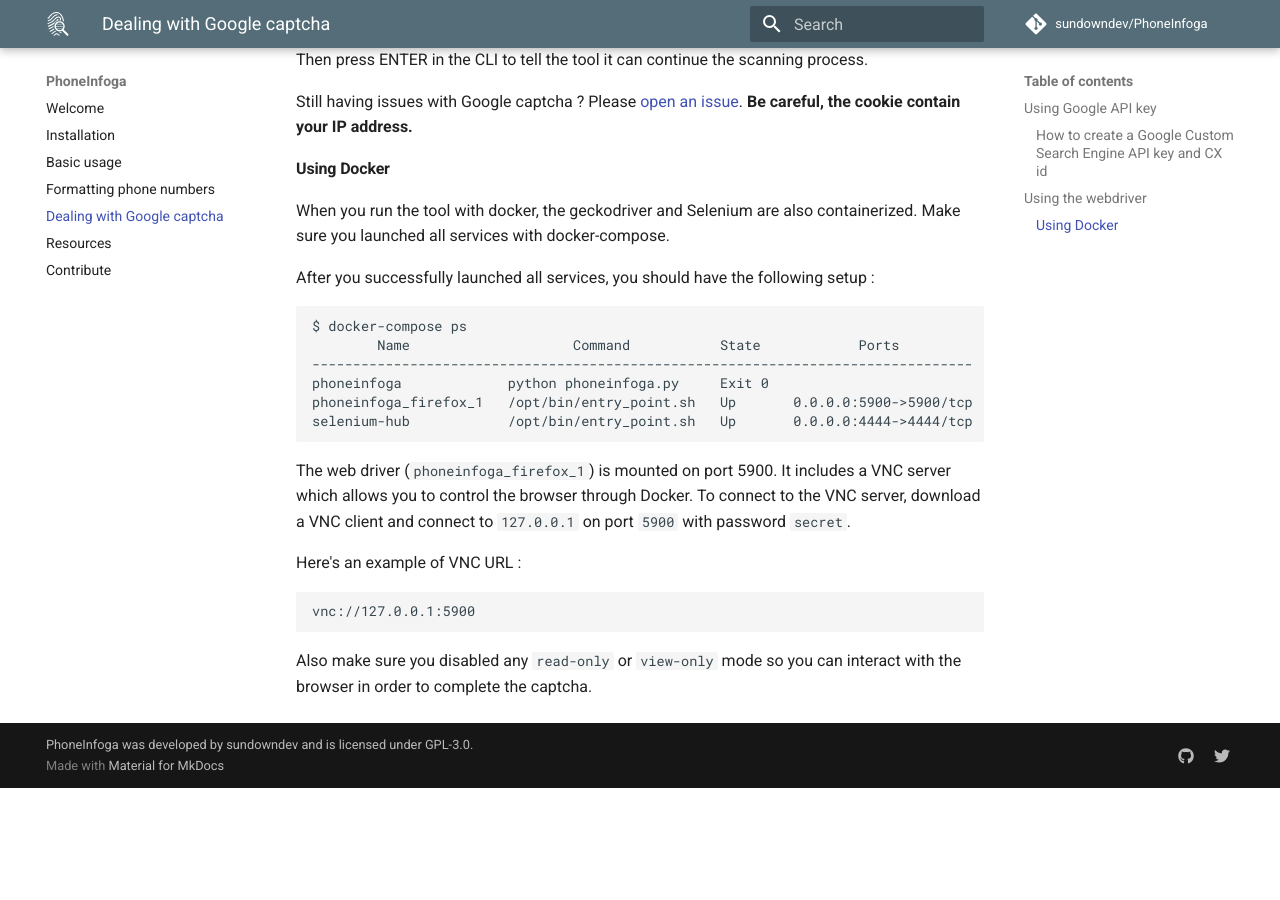
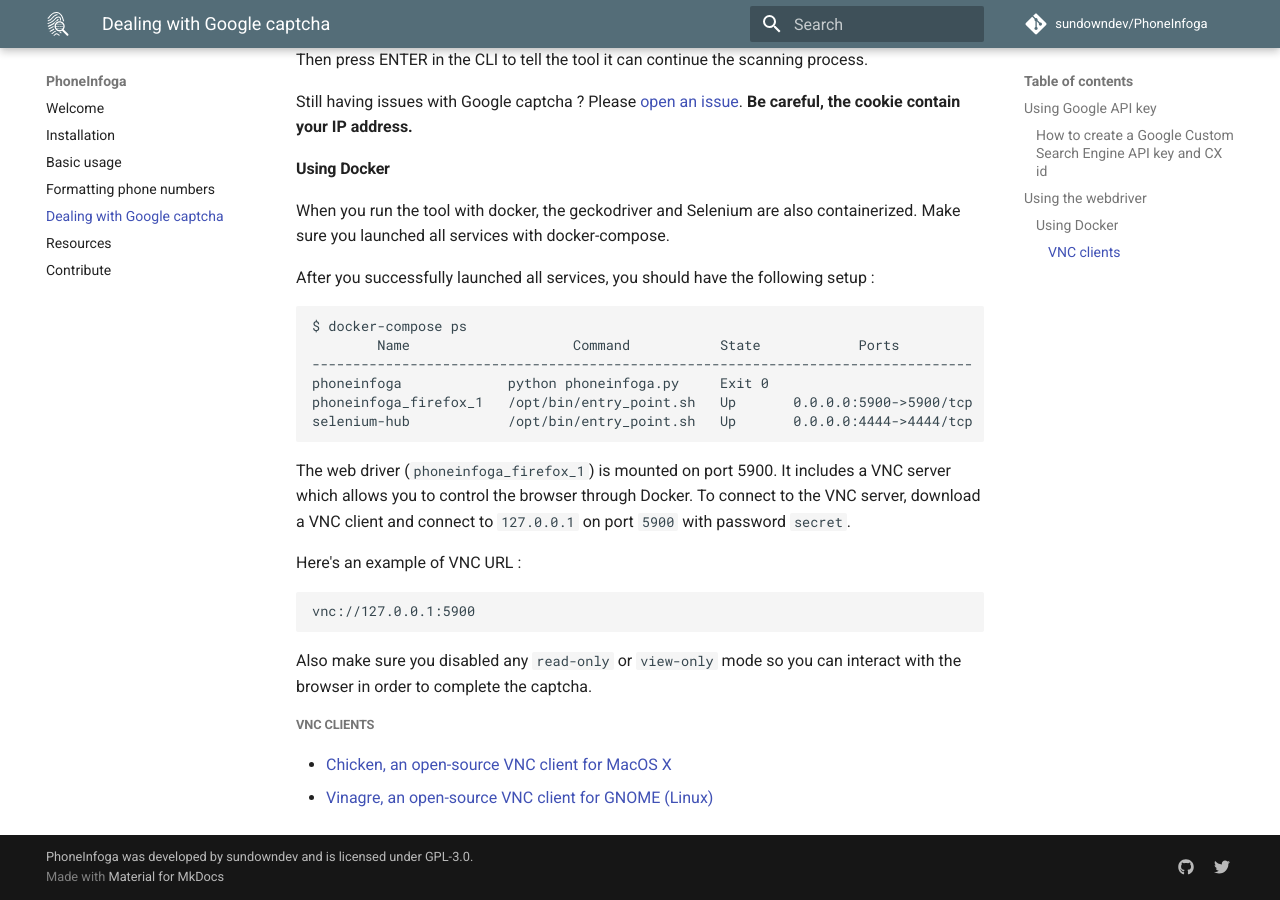
Before and after one commit to sundowndev/phoneinfoga, an MkDocs documentation site: the page built from docs/googlesearch.md, in a window 1280 px wide and 900 px high, scrolled down 1005 px. Built offline with MkDocs 1.6.1 and Material for MkDocs 9.7.7, drawn with Linux system fonts in a browser that asks for light colours; comment, search, counter and statistics services are not loaded; before the commit the page ends 1793 px from its top, so only the background shows below that.

Commit message:
docs: add vnc clients list

````diff
--- a/docs/googlesearch.md
+++ b/docs/googlesearch.md
@@ -55,3 +55,8 @@
 ```
 
 Also make sure you disabled any `read-only` or `view-only` mode so you can interact with the browser in order to complete the captcha.
+
+##### VNC clients
+
+- [Chicken, an open-source VNC client for MacOS X](https://sourceforge.net/projects/chicken/)
+- [Vinagre, an open-source VNC client for GNOME (Linux)](https://github.com/GNOME/vinagre)
````
